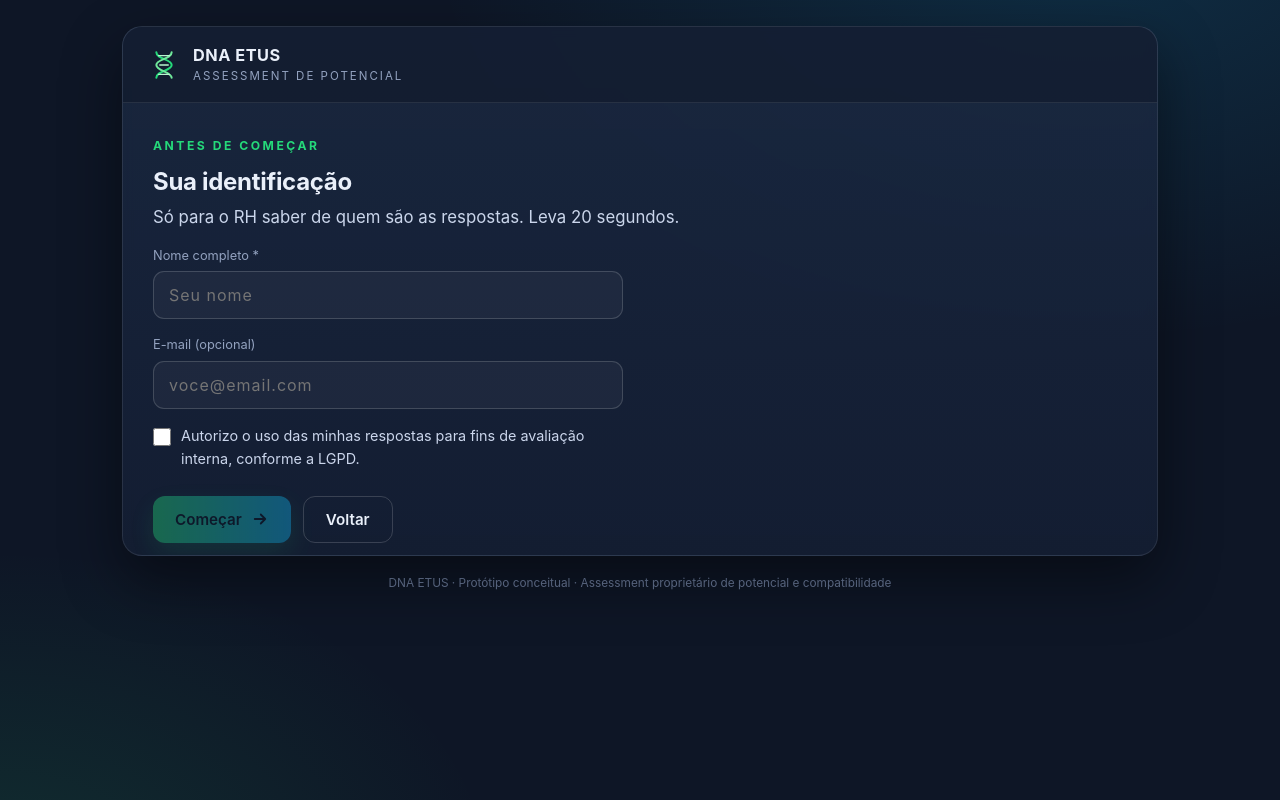
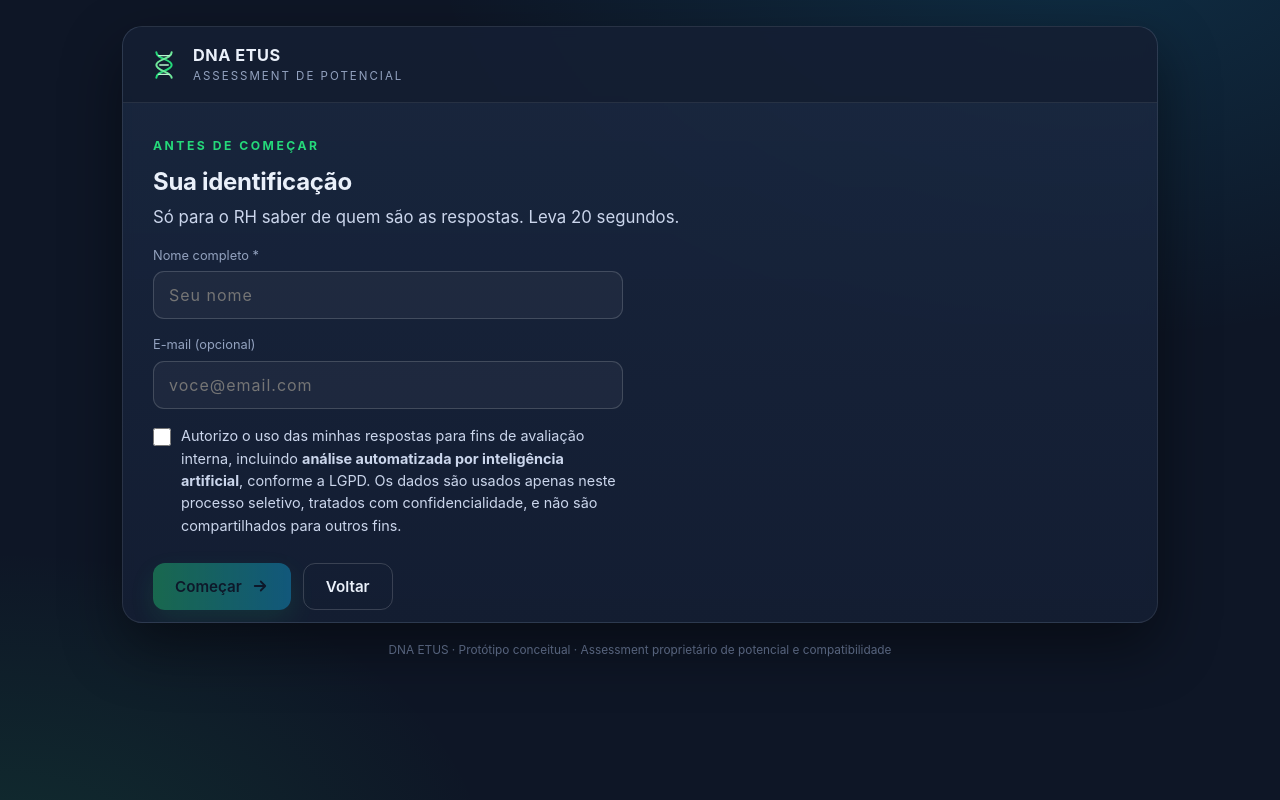
Before and after one commit to vanessateixeiraetus/dna-etus, a website: page public/index.html in a window 1280 px wide. Both pictures are taken after a click on the button "Viver a experiência". Drawn offline with Linux system fonts and the light colour scheme.

Commit message:
Consentimento: menciona analise automatizada por IA (LGPD)

```diff
--- a/public/index.html
+++ b/public/index.html
@@ -401,7 +401,7 @@
         <div class="field"><label for="candEmail">E-mail (opcional)</label><input id="candEmail" type="email" autocomplete="off" oninput="identifyCheck()" placeholder="voce@email.com"></div>
         <label style="display:flex;gap:10px;align-items:flex-start;margin-top:16px;font-size:.9rem;color:#CBD6EC;cursor:pointer">
           <input type="checkbox" id="candConsent" onchange="identifyCheck()" style="margin-top:3px;width:18px;height:18px;flex:0 0 auto;accent-color:#25D97A">
-          <span>Autorizo o uso das minhas respostas para fins de avaliação interna, conforme a LGPD.</span>
+          <span>Autorizo o uso das minhas respostas para fins de avaliação interna, incluindo <b>análise automatizada por inteligência artificial</b>, conforme a LGPD. Os dados são usados apenas neste processo seletivo, tratados com confidencialidade, e não são compartilhados para outros fins.</span>
         </label>
       </div>
       <div class="btns" style="margin-top:26px">
```
